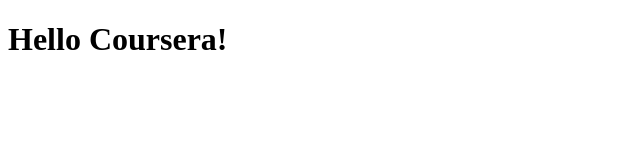
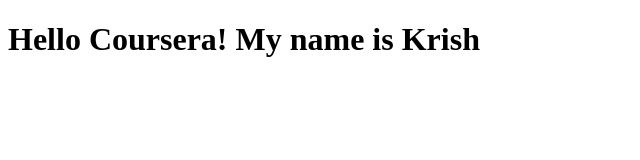
Before and after one commit to Krishan019/coursera-test, a plain HTML site: page site/index.html in a window 1280 px wide. Shown: the whole page, without its empty margins (0-640 px from the left). Drawn offline with Linux system fonts and the light colour scheme.

Commit message:
My name modification

```diff
--- a/site/index.html
+++ b/site/index.html
@@ -5,6 +5,6 @@
 	<title>Hello Corsera</title>
 </head>
 <body>
-<h1>Hello Coursera!</h1>
+<h1>Hello Coursera! My name is Krish</h1>
 </body>
 </html>
```
